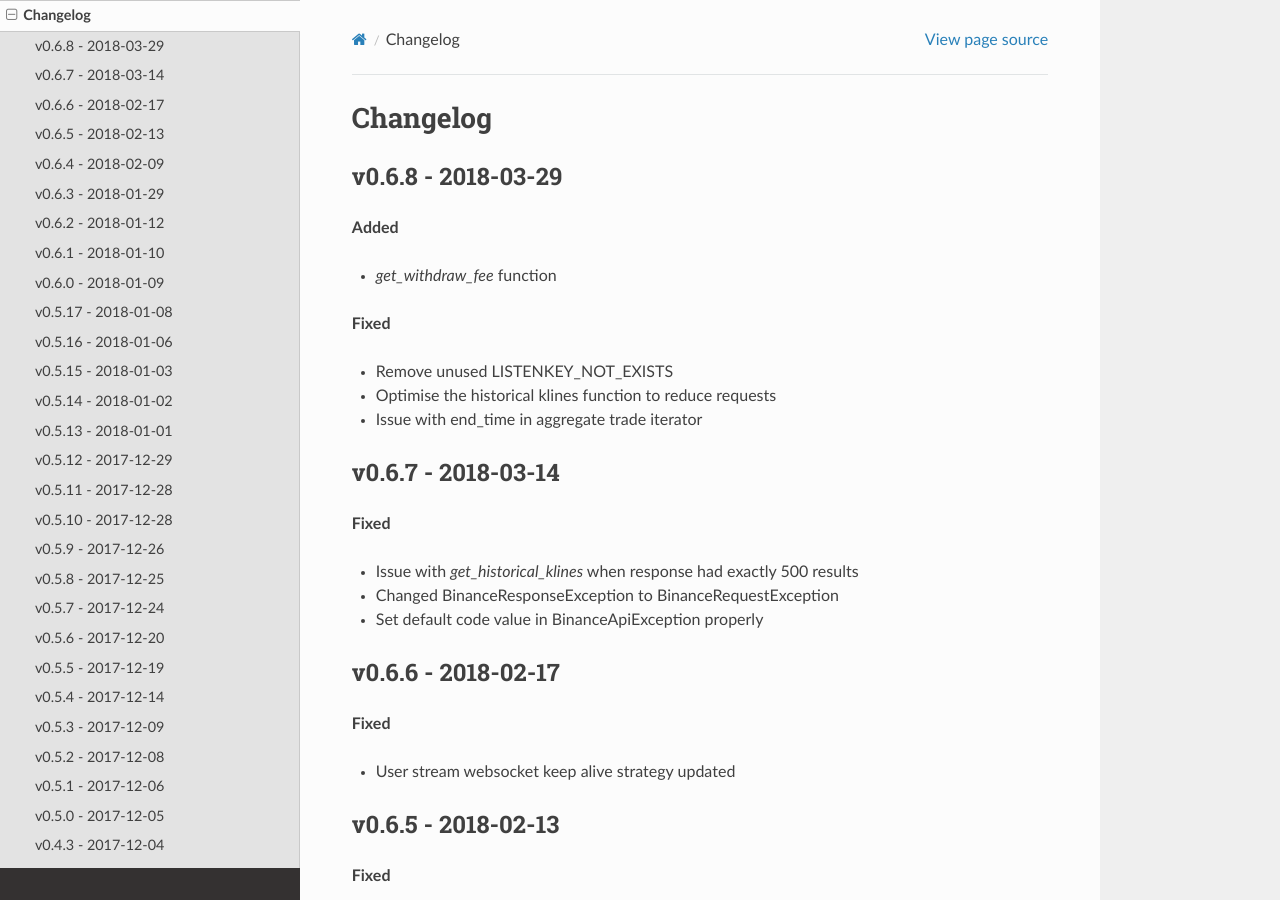
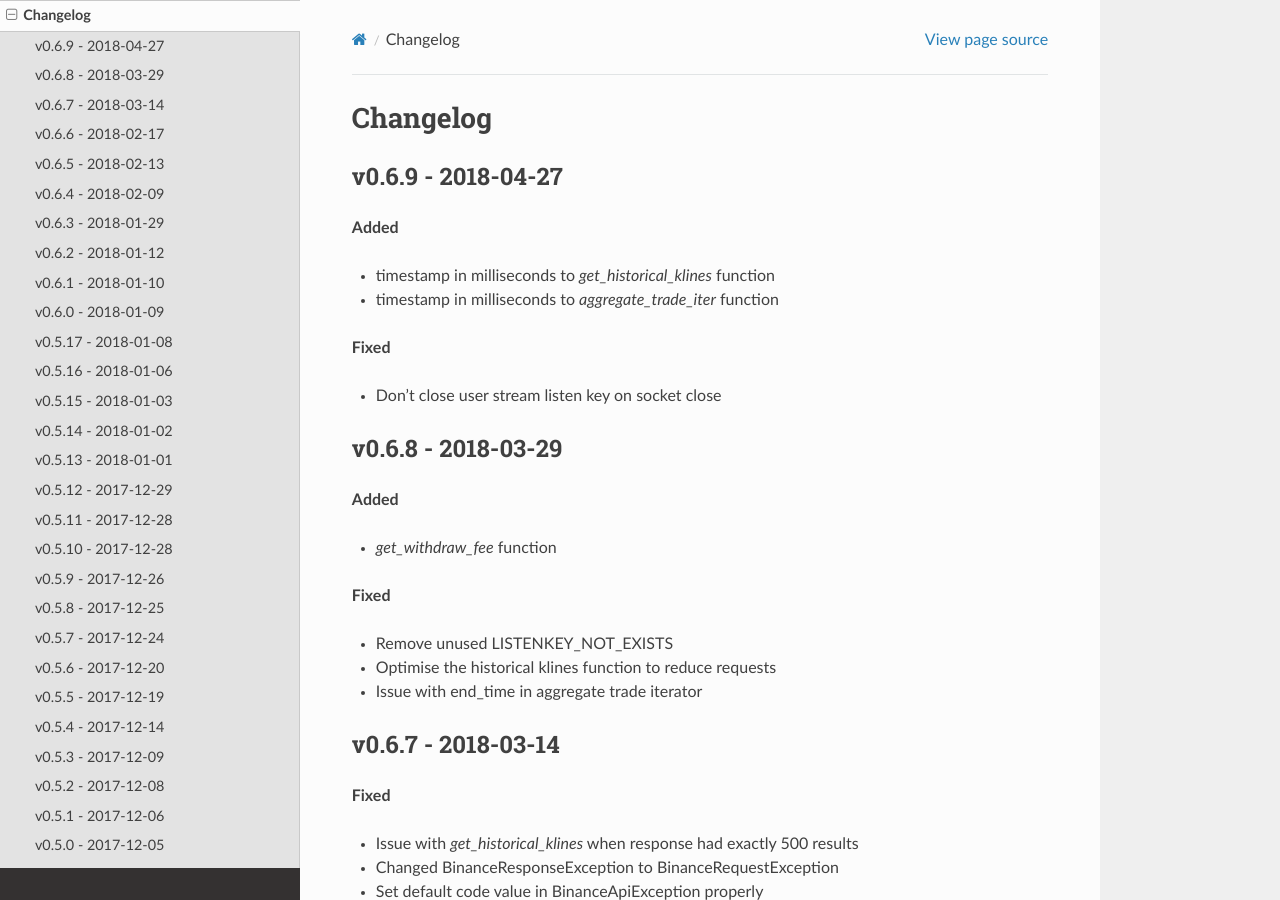
Before and after one commit to philip-luther/python-binance, a Sphinx documentation site: the page built from docs/changelog.rst, in a window 1280 px wide and 900 px high. Built offline with Sphinx 7.4.7 and the Read the Docs theme 2.0.0, drawn with Linux system fonts in a browser that asks for light colours; formulas are drawn with MathJax 3.

Commit message:
Update to v0.6.9

```diff
--- a/PYPIREADME.rst
+++ b/PYPIREADME.rst
@@ -1,5 +1,5 @@
 ================================
-Welcome to python-binance v0.6.8
+Welcome to python-binance v0.6.9
 ================================
 
 .. image:: https://img.shields.io/pypi/v/python-binance.svg
--- a/README.rst
+++ b/README.rst
@@ -1,5 +1,5 @@
 ================================
-Welcome to python-binance v0.6.8
+Welcome to python-binance v0.6.9
 ================================
 
 .. image:: https://img.shields.io/pypi/v/python-binance.svg
--- a/docs/changelog.rst
+++ b/docs/changelog.rst
@@ -1,5 +1,17 @@
 Changelog
 =========
+
+v0.6.9 - 2018-04-27
+^^^^^^^^^^^^^^^^^^^
+
+**Added**
+
+- timestamp in milliseconds to `get_historical_klines` function
+- timestamp in milliseconds to `aggregate_trade_iter` function
+
+**Fixed**
+
+- Don't close user stream listen key on socket close
 
 v0.6.8 - 2018-03-29
 ^^^^^^^^^^^^^^^^^^^
--- a/setup.py
+++ b/setup.py
@@ -3,7 +3,7 @@ from setuptools import setup
 
 setup(
     name='python-binance',
-    version='0.6.8',
+    version='0.6.9',
     packages=['binance'],
     description='Binance REST API python implementation',
     url='https://github.com/sammchardy/python-binance',
```
